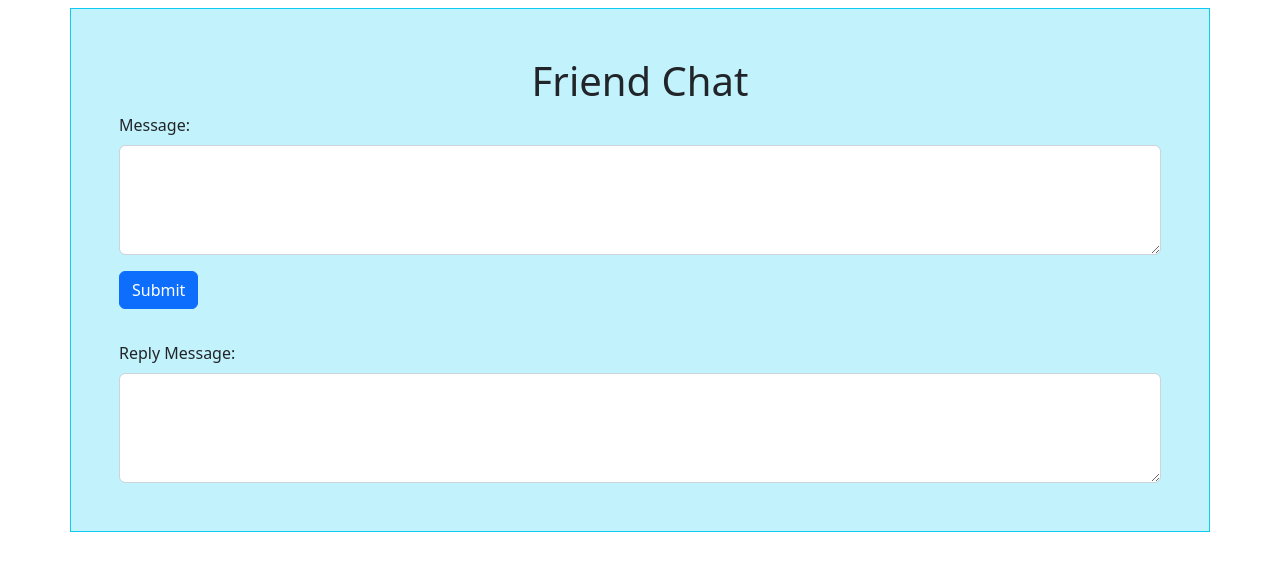
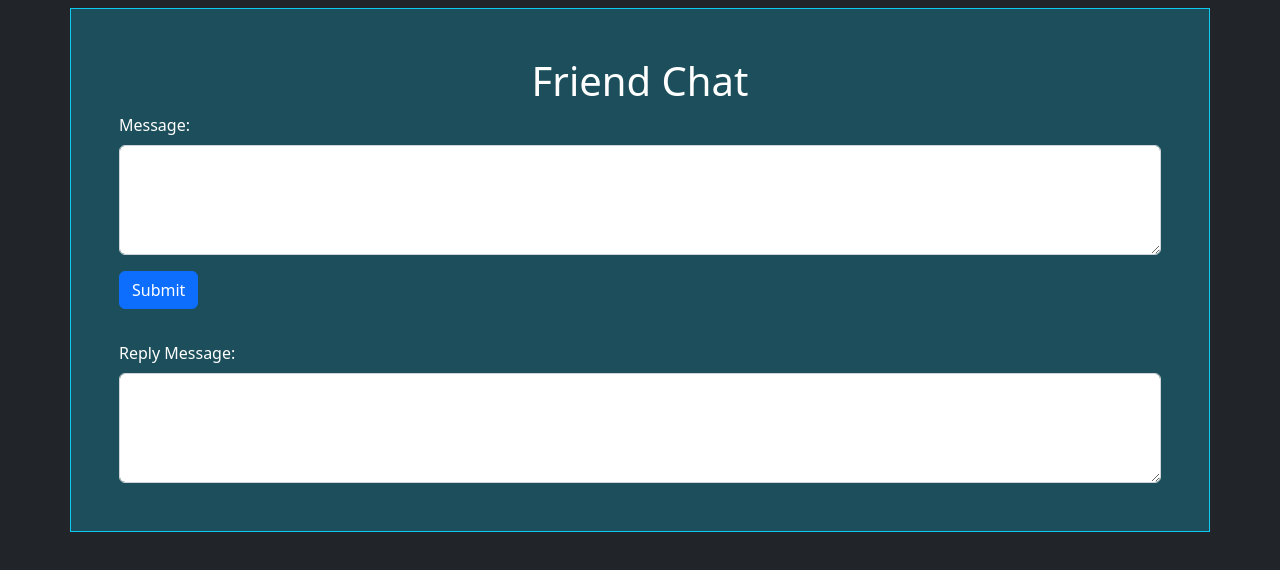
Before and after one commit to Ranzal07/friend-chat-frontend, an Electron app: page renderer/index.html in a window 1280 px wide. Drawn offline with Linux system fonts and the light colour scheme.

Commit message:
Added Boostrap design in HTML

```diff
--- a/renderer/index.html
+++ b/renderer/index.html
@@ -13,18 +13,18 @@
     <title>Friend Chat</title>
     <link href="./css/bootstrap/bootstrap.min.css" rel="stylesheet">
   </head>
-  <body>
+  <body class="bg-dark">
     <div class="container bg-info bg-opacity-25 border border-info p-5 mt-2">
-        <h1 class="text-center">Friend Chat</h1>
+        <h1 class="text-center text-white">Friend Chat</h1>
 
         <form id="form_message">
-            <label class="form-label" for="message">Message:</label>
+            <label class="form-label text-white" for="message">Message:</label>
             <textarea class="form-control mb-3" name="message" id="" rows="4"></textarea>
             <input class="btn btn-primary mb-3" type="submit" value="Submit">
         </form>
 
         <div class="mt-3">
-            <label class="form-label" for="reply_message">Reply Message:</label>
+            <label class="form-label text-white" for="reply_message">Reply Message:</label>
             <textarea class="form-control" id="reply_message" rows="4" readonly></textarea>
         </div>
     </div>
```
